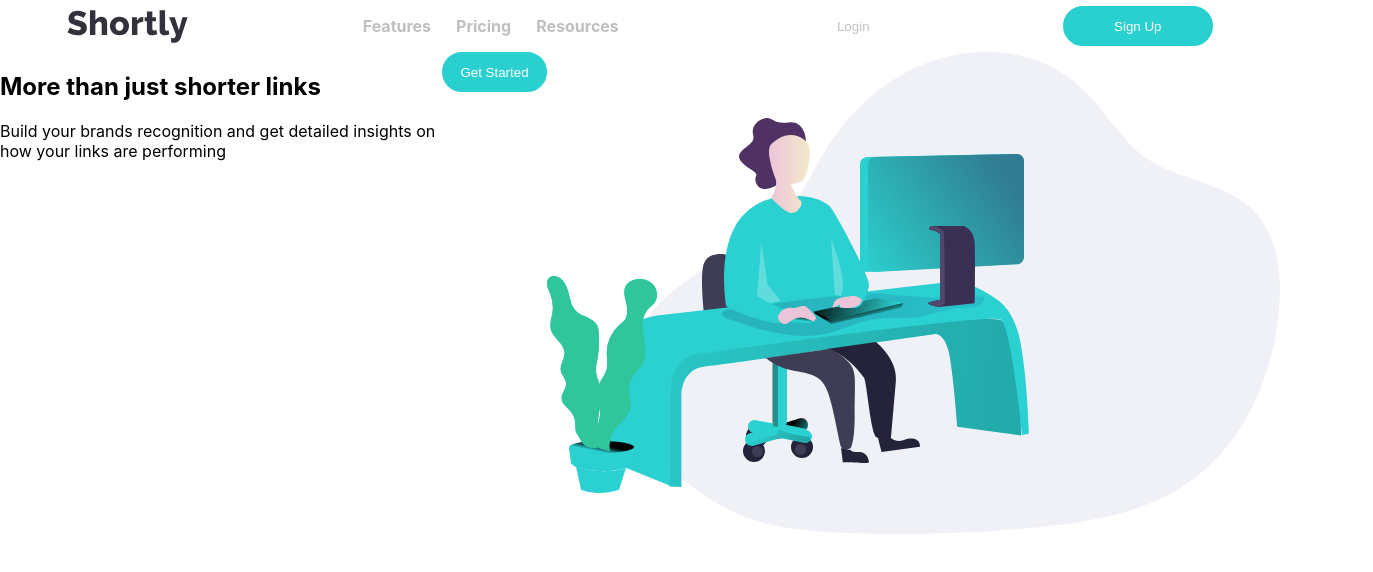
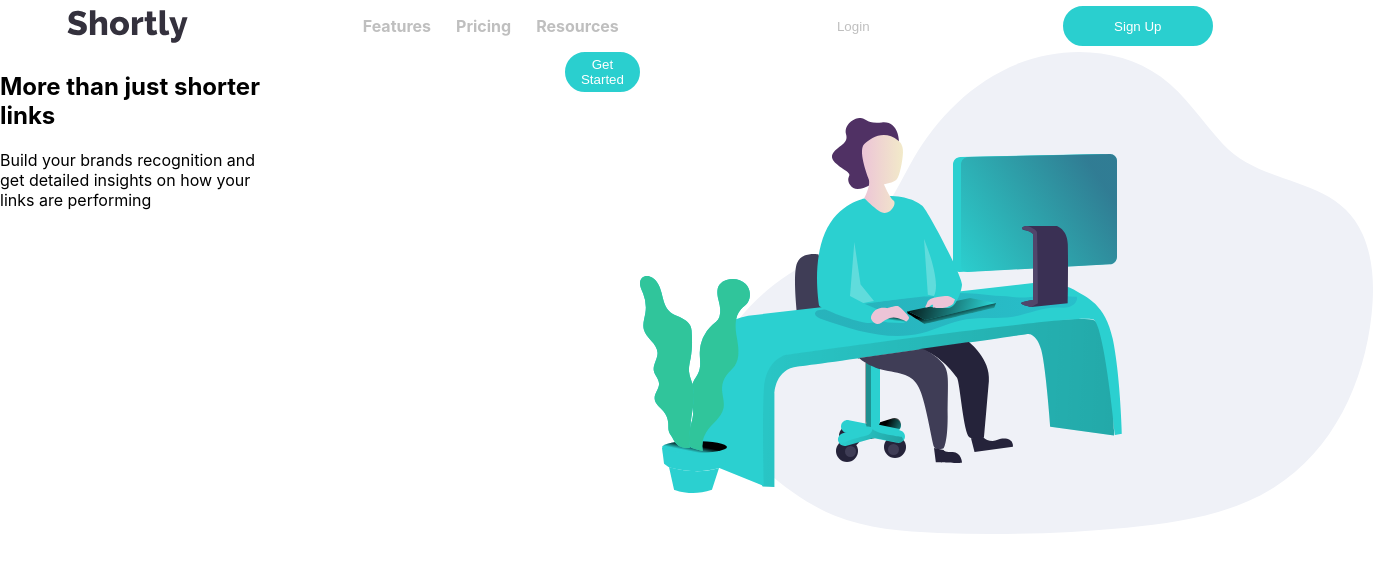
Before and after one commit to steven-mpawulo/url-shortening-page, a React (Create React App) app: page / in a window 1280 px wide. Shown: the top 572 px of the page, 1373 px wide, since content can reach past the window. Built offline with nearby package versions, Linux system fonts and the light colour scheme.

Commit message:
makes first and second containers in first section occupy 50%

```diff
--- a/src/components/main/main.css
+++ b/src/components/main/main.css
@@ -1,3 +1,11 @@
 .first-section {
     display: flex;
 }
+
+.first-section-left-container {
+    width: 50%;
+}
+
+.first-section-right-container {
+    width: 50%;
+}
```
